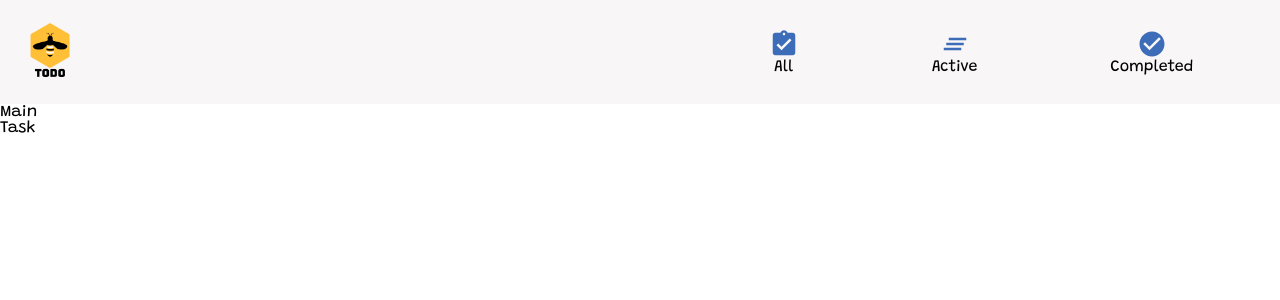
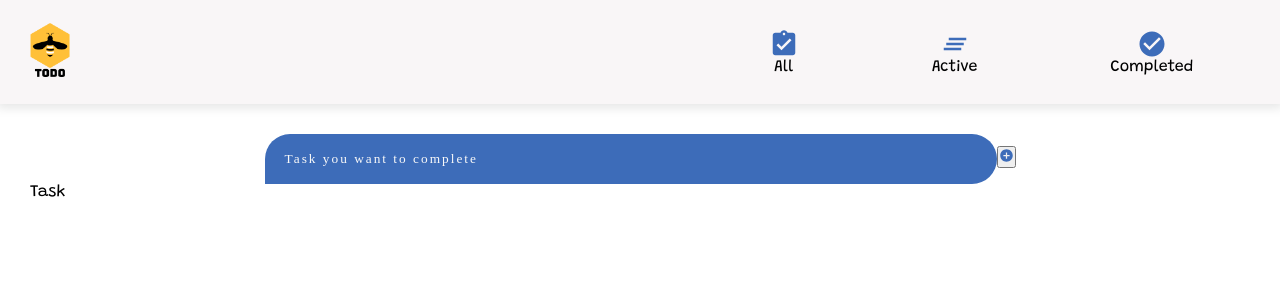
Before and after one commit to amitsingh777/ToDo, a React (Create React App) app: page / in a window 1280 px wide. Shown: the top 300 px of the page. Built offline with nearby package versions, Linux system fonts and the light colour scheme.

Commit message:
added input and styled it

```diff
--- a/src/components/App.js
+++ b/src/components/App.js
@@ -8,7 +8,7 @@ const App = () => {
       <header >
         <Header />
       </header>
-      <main>
+      <main className="main">
         <Main />
         <Task />
       </main>
--- a/src/components/Main.js
+++ b/src/components/Main.js
@@ -1,9 +1,20 @@
-import React from 'react';
+import React from "react";
+import AddCircleIcon from "@material-ui/icons/AddCircle";
 
-const Main=()=>{
-    return(
-        <div>Main</div>
-    );
-}
+const Main = () => {
+  return (
+    <form action="" className="form-main">
+    <input
+        type="text"
+        name="input"
+        placeholder="Task you want to complete"
+        className="input"
+    />
+    <button name="task"className="btn">
+        <AddCircleIcon className="icon"/>
+    </button>
+    </form>
+  );
+};
 
 export default Main;
--- a/src/style/components/App.scss
+++ b/src/style/components/App.scss
@@ -0,0 +1,3 @@
+.main{
+    padding:3rem;
+}
--- a/src/style/components/Header.scss
+++ b/src/style/components/Header.scss
@@ -1,30 +1,30 @@
-.header{
-    display:flex;
-    align-items:center;
-    justify-content:space-between;
-    background-color:$color-primary-dark;
-    padding:2rem;
+.header {
+  display: flex;
+  align-items: center;
+  justify-content: space-between;
+  background-color: $color-primary-dark;
+  padding: 2rem;
+  box-shadow: 0 0.1rem 1rem 0.3rem rgba(0, 0, 0, 0.1);
 
   &__list {
-        display:flex;
+    display: flex;
     align-items: center;
-        width:45%;
+    width: 45%;
     justify-content: space-around;
-        list-style:none;
-        & li{
+    list-style: none;
+    & li {
       display: flex;
       flex-direction: column;
-            align-items:center;
+      align-items: center;
     }
   }
 }
 
-.logo{
+.logo {
   max-width: 6rem;
   height: auto;
 }
 
-.icon{
-    color:$color-icon;
-
+.icon {
+  color: $color-icon;
 }
--- a/src/style/components/Main.scss
+++ b/src/style/components/Main.scss
@@ -0,0 +1,31 @@
+.form-main{
+    text-align:center;
+
+}
+.input{
+    height:5rem;
+    width:60%;
+    font-family:'Granstander',cursive;
+    font-weight: 200;
+    letter-spacing: 0.2rem;
+    padding-left:1rem;
+    border:none;
+    background-color:$color-icon;
+    border-radius:5rem 5rem 5rem 0;
+    color:$color-text;
+    transition:0.2s;
+    &::placeholder{
+        color:$color-text;
+        padding-left:1rem;
+        font-family:'Granstander',cursive;
+        font-weight: 200;
+        letter-spacing: 0.2rem;
+    }
+    &:focus{
+        outline:none;
+    }
+    &:hover{
+        box-shadow:0rem 1rem 1rem 0.1rem rgba(0,0,0,0.2);
+        transform:translateY(-0.5rem);
+    }
+}
--- a/src/style/utility/Variable.scss
+++ b/src/style/utility/Variable.scss
@@ -9,3 +9,5 @@ $color-input:#21bf73; // input and button color
 $color-task:#111f4d; //task background color
 
 $color-icon:#3d6cb9; //every icon
+
+$color-text:#f9f9f9;
```
Lines whose indentation alone changed are shown as unchanged.
